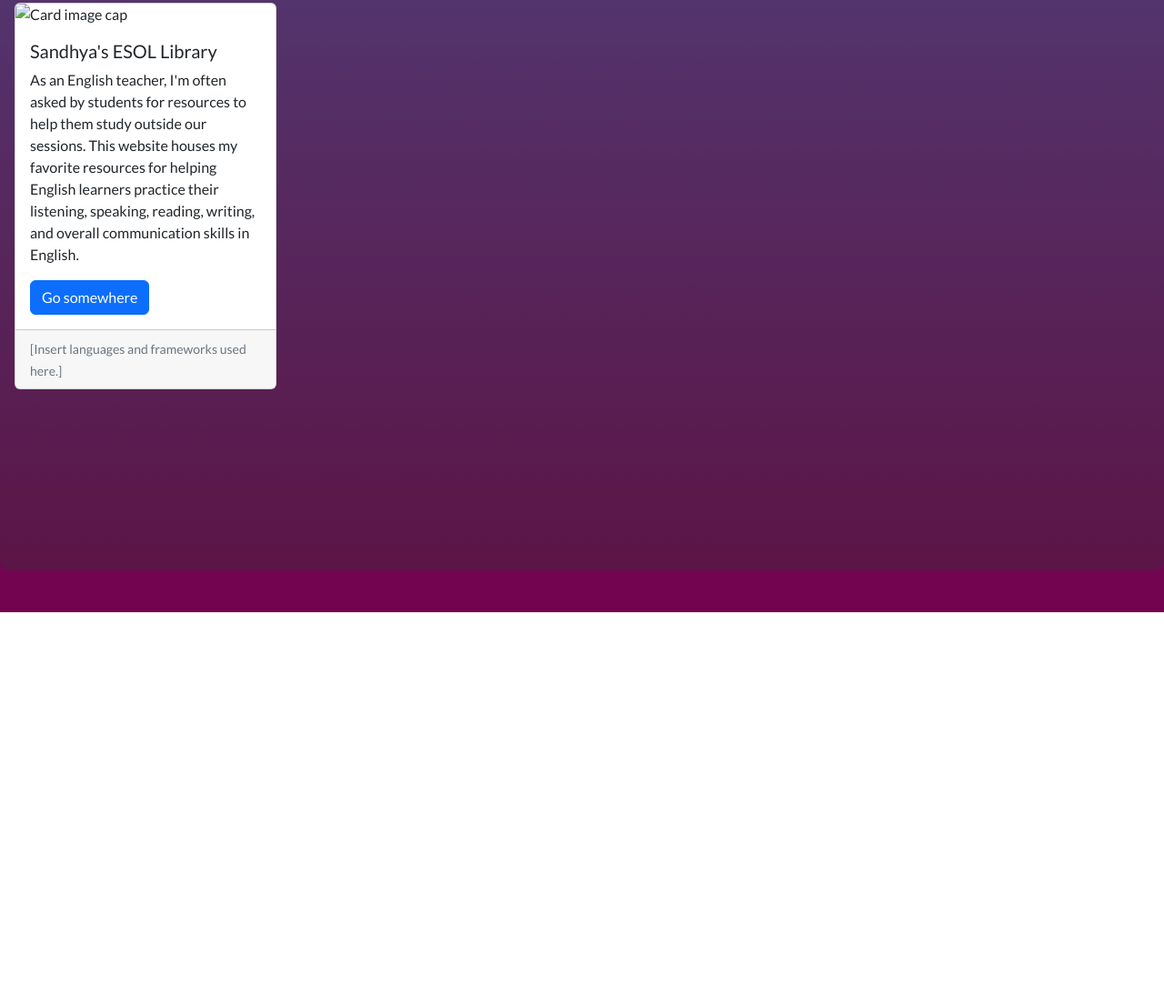
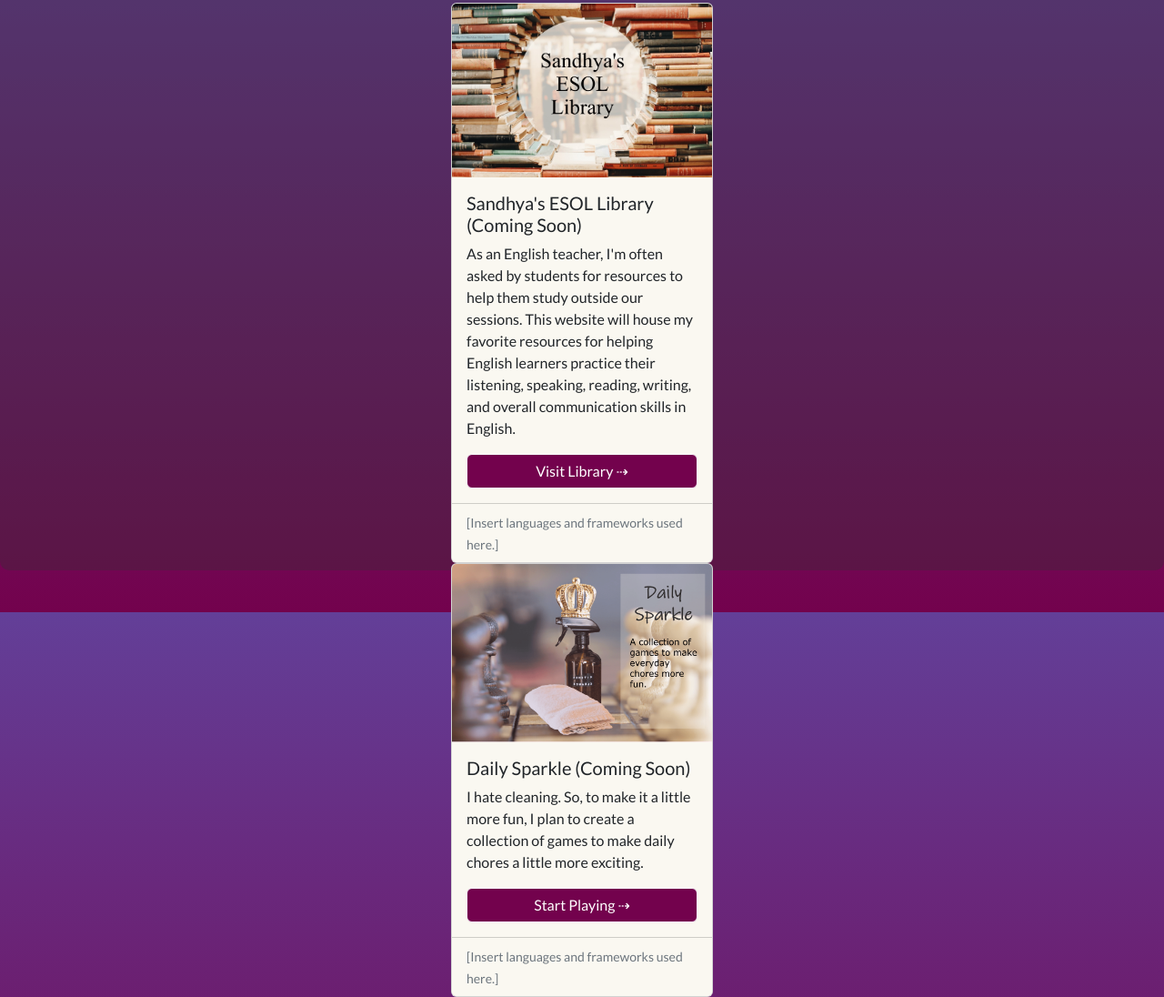
Before and after one commit to sjoshi05/portfolio_website, a plain HTML site: page portfolio.html in a window 1280 px wide. Shown: the part 127-1223 px from the top of the page at 91% size. Before the commit the page ends 800 px from the top, so only its background shows below. Drawn offline with nearby package versions, Linux system fonts and the light colour scheme.

Commit message:
Added Cards to Portfolio

```diff
--- a/portfolio.html
+++ b/portfolio.html
@@ -82,20 +82,66 @@
     <div class="page p-3">
       <h1>Portfolio</h1>
       <div class="card-deck">
-        <div class="card" style="width: 18rem">
-          <img class="card-img-top" src="#" alt="Card image cap" />
-          <div class="card-body">
-            <h5 class="card-title">Sandhya's ESOL Library</h5>
+        <div class="card mx-auto" style="width: 18rem">
+          <img
+            class="card-img-top"
+            src="/images/ESOL_Library_BannerPic-min.jpg"
+            alt="Card image cap"
+          />
+          <div
+            class="card-body"
+            style="background-color: var(--white-with-opacity)"
+          >
+            <h5 class="card-title">Sandhya's ESOL Library (Coming Soon)</h5>
             <p class="card-text">
               As an English teacher, I'm often asked by students for resources
-              to help them study outside our sessions. This website houses my
-              favorite resources for helping English learners practice their
+              to help them study outside our sessions. This website will house
+              my favorite resources for helping English learners practice their
               listening, speaking, reading, writing, and overall communication
               skills in English.
             </p>
-            <a href="#" class="btn btn-primary">Go somewhere</a>
+            <a
+              href="#"
+              class="btn btn-primary d-block border border-light"
+              style="background-color: var(--plum)"
+              >Visit Library ⇢</a
+            >
           </div>
-          <div class="card-footer">
+          <div
+            class="card-footer"
+            style="background-color: var(--white-with-opacity)"
+          >
+            <small class="text-muted"
+              >[Insert languages and frameworks used here.]</small
+            >
+          </div>
+        </div>
+      </div>
+              <div class="card mx-auto" style="width: 18rem">
+          <img
+            class="card-img-top"
+            src="/images/DailySparkle_BannerPic-min.png"
+            alt="Card image cap"
+          />
+          <div
+            class="card-body"
+            style="background-color: var(--white-with-opacity)"
+          >
+            <h5 class="card-title">Daily Sparkle (Coming Soon)</h5>
+            <p class="card-text">
+              I hate cleaning.  So, to make it a little more fun, I plan to create a collection of games to make daily chores a little more exciting.
+            </p>
+            <a
+              href="#"
+              class="btn btn-primary d-block border border-light"
+              style="background-color: var(--plum)"
+              >Start Playing ⇢</a
+            >
+          </div>
+          <div
+            class="card-footer"
+            style="background-color: var(--white-with-opacity)"
+          >
             <small class="text-muted"
               >[Insert languages and frameworks used here.]</small
             >
```
Also changed, not shown: images/DailySparkle_BannerPic-min.png (added), images/ESOL_Library_BannerPic-min.jpg (added), images/ESOL_Library_BannerPic-min.png (added), 2 other files.
